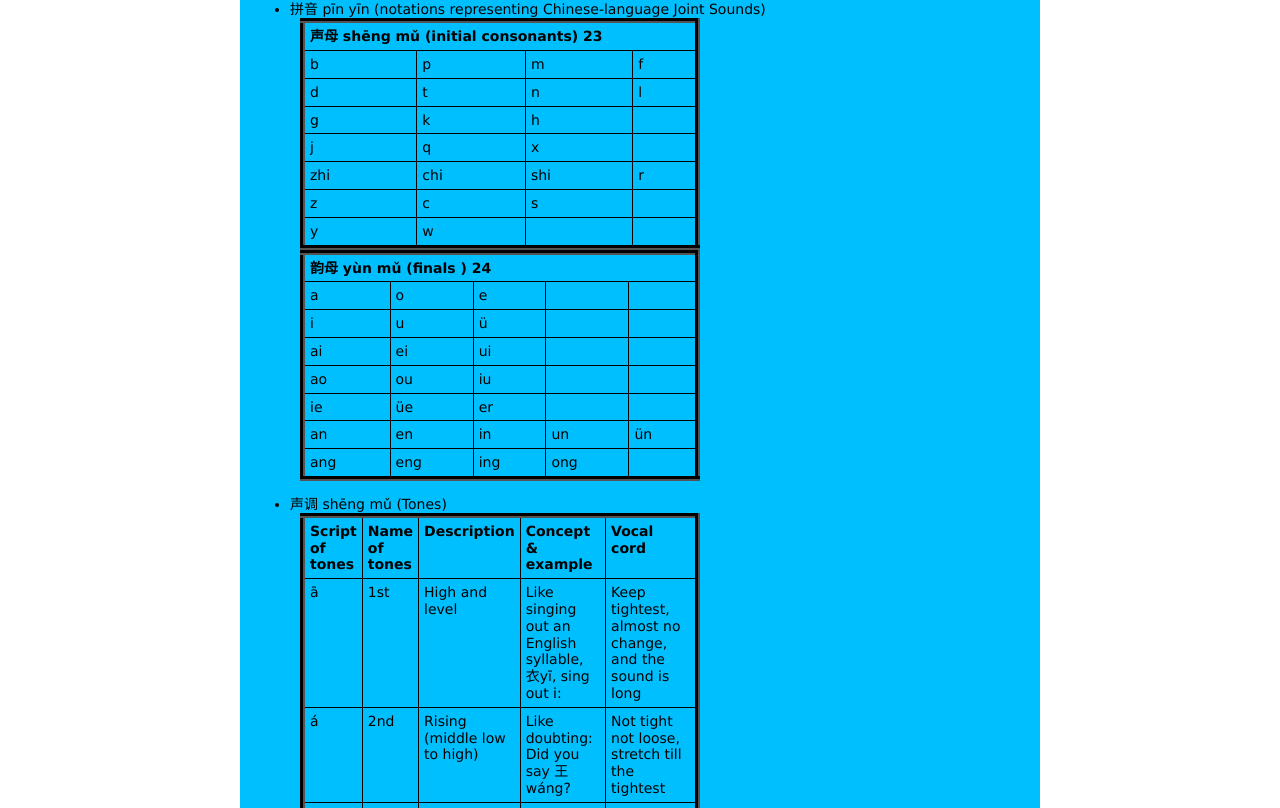
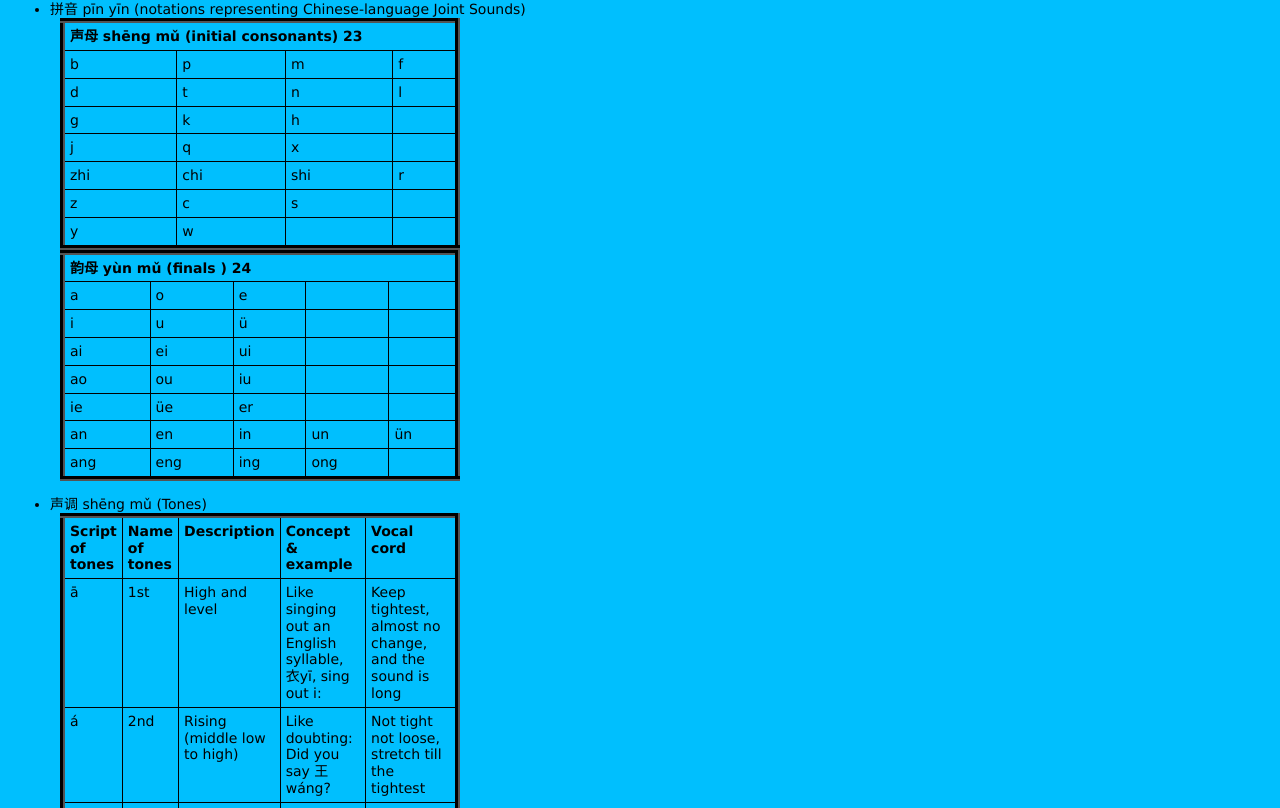
Before and after one commit to DorisRuixianShan/HappyMandarin, a plain HTML site: page mandarinBasics.html in a window 1280 px wide. Shown: the part 338-1146 px from the top of the page. Drawn offline with Linux system fonts and the light colour scheme.

Commit message:
make all the pages full-screen

```diff
--- a/Assets/Styles/main.css
+++ b/Assets/Styles/main.css
@@ -21,6 +21,14 @@ html {
 body {
   margin: 0px auto;
   width: 800px;
+}
+
+.fullscreen {
+  position: absolute;
+  width: 100%;
+  min-height: 100%;
+  left: 0;
+  top: 0;
 }
 
 body * {
--- a/mandarinBasics.html
+++ b/mandarinBasics.html
@@ -19,6 +19,7 @@
     <link href="Assets/Styles/tstyle.css" rel="stylesheet" type="text/css" />
   </head>
   <body>
+    <div class="fullscreen">
       <header>
         <img src="Assets/Images/happymandarin.jpg" width="800" height="250" alt="Happy Mandarin" />
       </header>
@@ -257,5 +258,6 @@
             shanruixian@gmail.com
           </address>
         </footer>
+    <div>
   </body>
 </html>
```
Also changed, not shown: aboutus.html (+3 -0 lines), contactus.html (+2 -0 lines), formResult.html (+2 -0 lines), index.html (+2 -0 lines), programs.html (+2 -0 lines), template.html (+2 -0 lines). Lines whose indentation alone changed are shown as unchanged.
